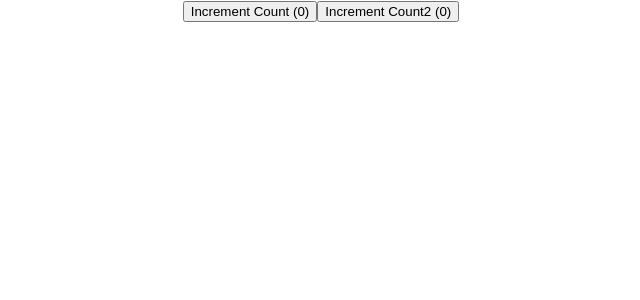
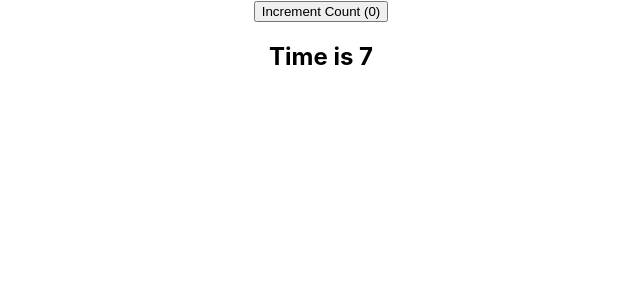
Before and after one commit to itjosephk2/react-lessons, a React (Create React App) app in the folder my-app/: page / in a window 1280 px wide. Shown: the top 300 px of the page, without its empty margins (319-959 px from the left). Built offline with nearby package versions, Linux system fonts and the light colour scheme.

Commit message:
Hook timer - not working

```diff
--- a/my-app/src/components/UseEffectCounter.js
+++ b/my-app/src/components/UseEffectCounter.js
@@ -2,27 +2,26 @@ import React, {useState, useEffect} from 'react'
 
 function UseEffectCounter() {
     const [count, setCount] = useState(0);
+    const [time, setTime] = useState(0);
+
     useEffect(() => {
-        console.log(count)
+        console.log('count 1 effect');
         document.title = count;
     }, [count]);
-    const [count2, setCount2] = useState(0);
-    useEffect(() => {
-        console.log(count2)
-        document.title = count;
-    }, [count2]);
+    useEffect(()=>{
+        console.log('Creating timer');
+        const interval = setInterval(() => {
+            setTime(time => time + .5)
+        }, 1000);
+    }, []);
     return (
         <div>
-        <button onClick = {
+            <button onClick={
                 () => setCount(count => count + 1)
             }>
                 Increment Count ({count})
             </button>
-        <button onClick = {
-            () => setCount2(count2 => count2 + 1)
-        }>
-            Increment Count2 ({count2})
-        </button>
+            <h2>Time is {time}</h2>
         </div>
     )
 }
```
Lines whose indentation alone changed are shown as unchanged.
